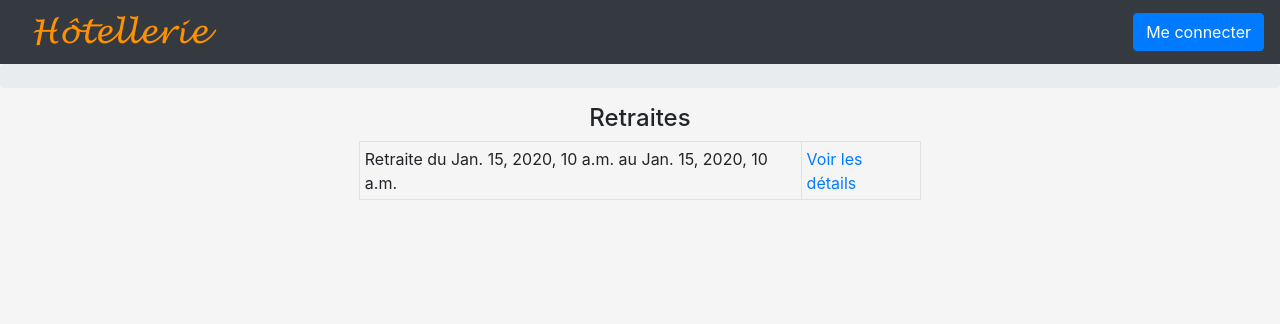
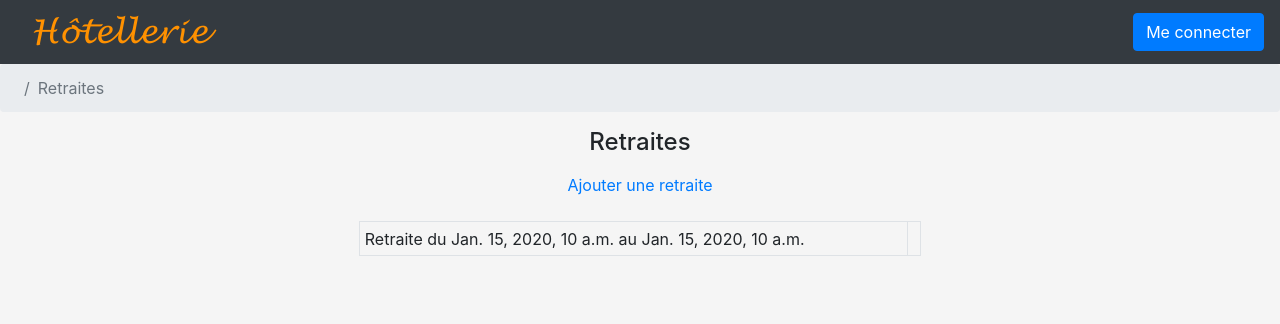
Before and after one commit to BrRoman/hotellerie, a Django app: template hotellerie/apps/retreats/templates/retreats/list.html in a window 1280 px wide. Shown: the top 324 px of the page. Run offline with Django 3.2, Linux system fonts and the light colour scheme; the template is opened without the code that fills it: most values are stand-ins (such as "Sample title", 1, 10 or a date in 2020); style sheets or scripts are compiled from the project's sources; some libraries are stand-ins or nearby versions.

Commit message:
Retreats: CRUD OK.

```diff
--- a/hotellerie/apps/retreats/forms.py
+++ b/hotellerie/apps/retreats/forms.py
@@ -18,7 +18,11 @@ class RetreatForm(forms.ModelForm):
             'format': 'DD/MM/YYYY',
         }),
     )
-    duration = forms.NumberInput()
+    duration = forms.IntegerField(
+        label='Durée :',
+        label_suffix='',
+        initial=5,
+    )
 
     class Meta:
         model = Retreat
--- a/hotellerie/apps/retreats/templates/retreats/list.html
+++ b/hotellerie/apps/retreats/templates/retreats/list.html
@@ -1,16 +1,28 @@
 {% extends 'main.html' %}
 
+{% block breadcrumbs %}
+    <li class="breadcrumb-item active">Retraites</li>
+{% endblock breadcrumbs %}
+
 {% block content %}
-    <h4 class="mb-2">Retraites</h4>
+    <h4 class="mb-3">Retraites</h4>
 
     <div class="col-6">
+        <div class="text-center mb-4">
+            <a href={% url 'retreats:create' %}>Ajouter une retraite</a>
+        </div>
+
         <table class="table table-sm table-bordered">
-            <tr>
-                {% for retreat in retreats %}
+            {% for retreat in retreats %}
+                <tr>
                     <td>Retraite du {{ retreat.date_from }} au {{ retreat.date_to }}</td>
-                    <td><a href={% url 'retreats:details' retreat.id %}>Voir les détails</a></td>
-                {% endfor %}
-            </tr>
+                    <td class="text-center">
+                        <a href={% url 'retreats:details' retreat.id %}>
+                            <span class="fas fa-eye" title="Voir les détails"></span>
+                        </a>
+                    </td>
+                </tr>
+            {% endfor %}
         </table>
     </div>
 {% endblock content %}
--- a/hotellerie/apps/retreats/views.py
+++ b/hotellerie/apps/retreats/views.py
@@ -32,8 +32,6 @@ def create(request):
 
         if form.is_valid():
             form.save()
-
-            date = form.cleaned_data['date_du']
             return HttpResponseRedirect(reverse('retreats:list'))
 
     else:
```
Also changed, not shown: hotellerie/apps/retreats/templates/retreats/details.html (+3 -10 lines), hotellerie/apps/retreats/templates/retreats/form.html (+6 -6 lines).
